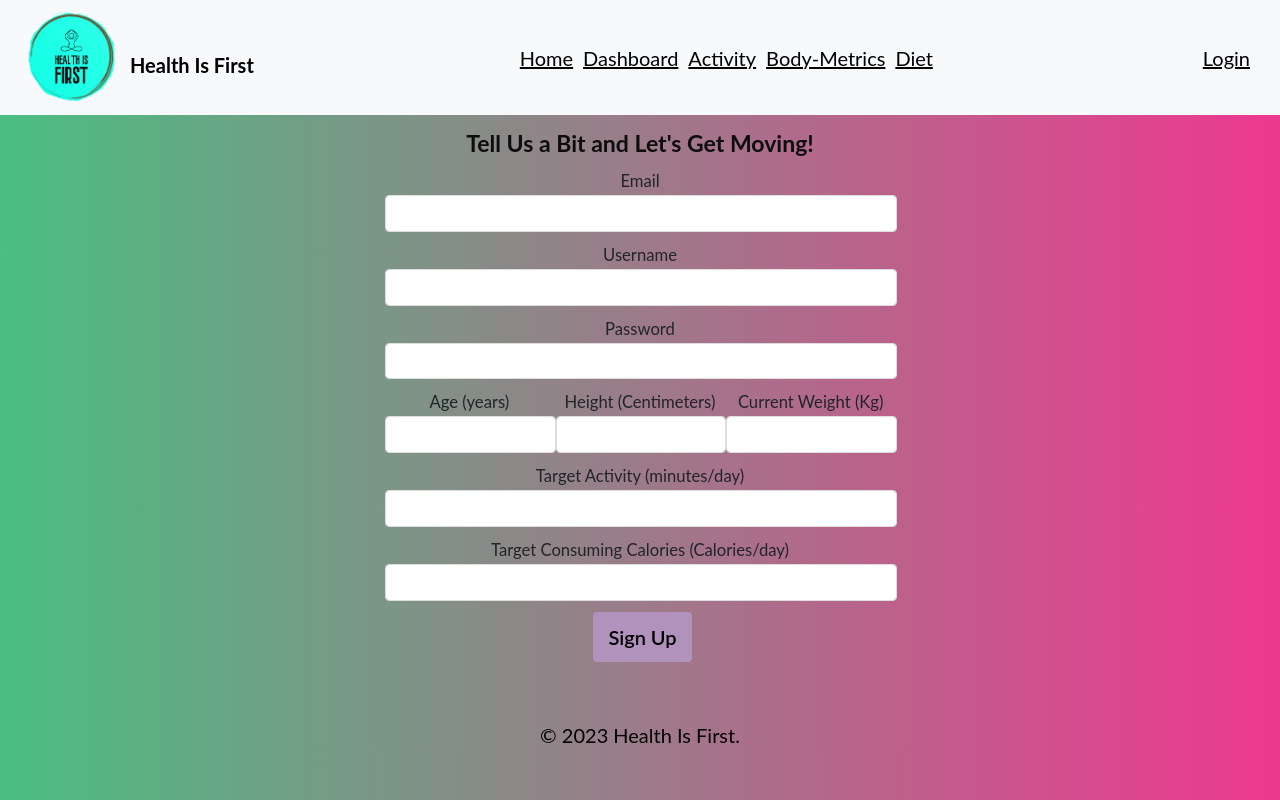
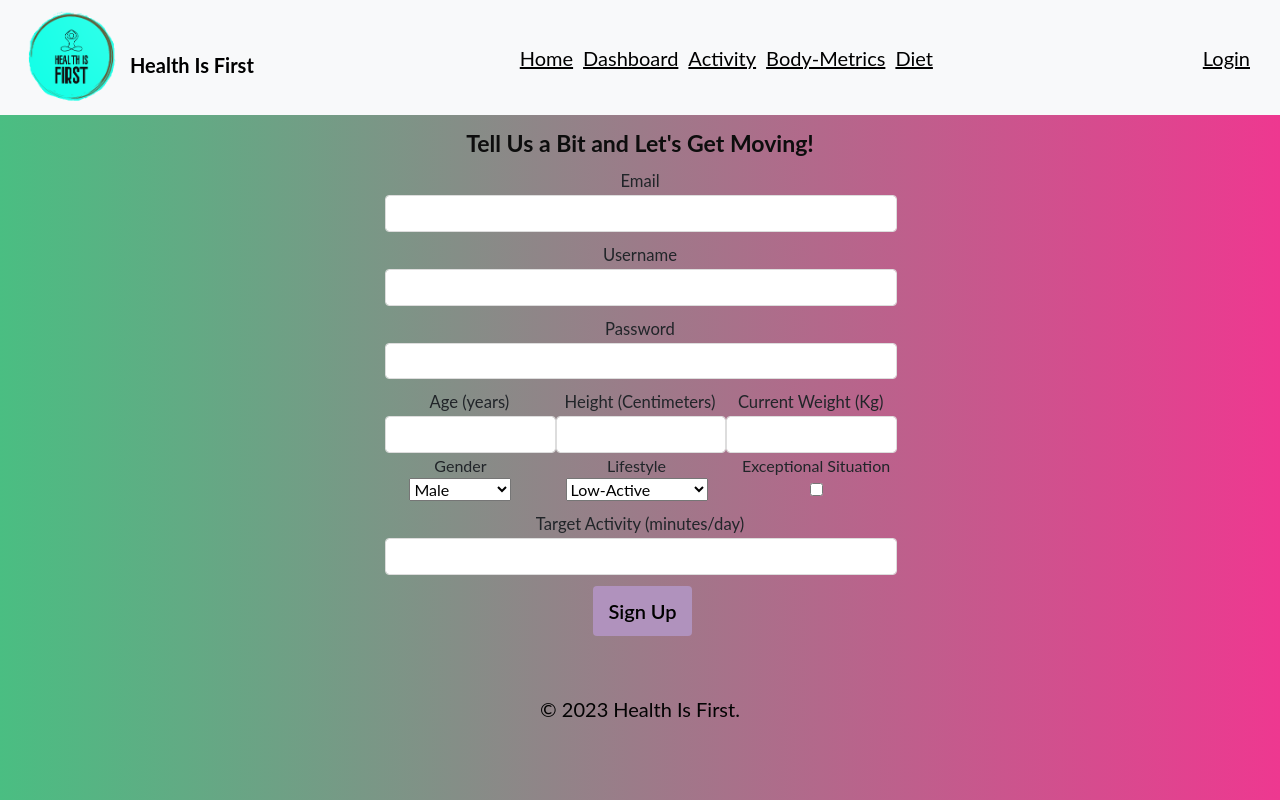
Before and after one commit to SaraArzideh/Health_Is_First, a React (Create React App) app in the folder frontend/: page /signup in a window 1280 px wide. Built offline with nearby package versions, Linux system fonts and the light colour scheme.

Commit message:
register form updated

```diff
--- a/frontend/src/App.css
+++ b/frontend/src/App.css
@@ -279,7 +279,7 @@ background-color: #bae5ed;
     transform: scale(0.9);
   }
   100% {
-    left: 80%;
+    left: 75%;
     top: 40%;
     transform: scale(1.2);
   }
@@ -300,7 +300,7 @@ background-color: #bae5ed;
   position: absolute;
   top: 0 ;
   left:0;
-  animation:  throwBall 2s cubic-bezier(.17,.67,.83,.67) forwards;
+  animation:  throwBall 1.5s cubic-bezier(.37,.67,.63,.67) forwards;
 }
 .activity-tracker-message p {
   font-family: Lato;
--- a/frontend/src/components/LoginPage.js
+++ b/frontend/src/components/LoginPage.js
@@ -117,6 +117,30 @@ const LoginPage = (props) => {
 									onChange={onChange}
 									value={state.currentWeight} />
 							</div>
+							</div>
+
+						<div className="form-row">
+
+							<div className="form-group">
+								<label htmlFor="gender">Gender</label>
+								<select id="gender" name="gender" onChange={onChange}>
+									<option value="male">Male</option>
+									<option value="female">Female</option>
+									<option value="nonbinary">Non-binary</option>
+								</select>
+								</div>
+								<div className="form-group">
+								<label htmlFor="lifestyle">Lifestyle</label>
+								<select id="lifestyle" name="lifestyle" onChange={onChange}>
+									<option value="low-active">Low-Active</option>
+									<option value="moderate-active">Moderate-Active</option>
+									<option value="active">Active</option>
+								</select>
+								</div>
+								<div className="form-group">
+								<label htmlFor="exceptional">Exceptional Situation</label>
+								<input type="checkbox" id="exceptional" name="exceptional" onChange={onChange} />
+								</div>
 						</div>
 						<div className="form-group">
 							<label htmlFor="targetActivity" className="form-label">Target Activity (minutes/day)</label>
@@ -127,15 +151,7 @@ const LoginPage = (props) => {
 								onChange={onChange}
 								value={state.activityGoal} />
 						</div>
-						<div className="form-group">
-							<label htmlFor="targetCalories" className="form-label">Target Consuming Calories (Calories/day)</label>
-							<input type="text"
-								id="dietGoal"
-								name="dietGoal"
-								className="form-control"
-								onChange={onChange}
-								value={state.dietGoal} />
-						</div>
+
                     </div>
                 )}
 				<div>
--- a/frontend/src/components/NutritionTracker.js
+++ b/frontend/src/components/NutritionTracker.js
@@ -1,10 +1,94 @@
-import React from 'react';
-import {useSelector} from 'react-redux';
+import React, {useState, useEffect} from 'react';
+import {useSelector, useDispatch} from 'react-redux';
+import { setUserDietGoal } from '../actions/authActions';
 import * as d3 from 'd3';
 import { Link } from 'react-router-dom';
 
 function NutritionTracker() {
-  const dietGoal= useSelector(state=>state.auth.user.dietGoal);
+
+  // State for form inputs
+  const [gender, setGender] = useState('');
+  const [activityLevel, setActivityLevel] = useState('');
+  const [exceptionalSituation, setExceptionalSituation] = useState(false);
+  const [todaysCalories, setTodaysCalories] = useState(0);
+  const [dietGoal, setDietGoal] = useState(null);
+
+  // from Redux store
+  const age = useSelector(state => state.auth.user?.age);
+  const dispatch= useDispatch();
+
+    // Conditional rendering & calculating
+    const calculateDietGoal = () => {
+      if (exceptionalSituation) {
+        alert("The Health is First, could not recommend nutrition in exceptional situations. It would be better to consult with a professional!");
+        return;
+      }
+      let calculatedDietGoal = 0;
+
+  // Female user diet goal calculation
+  if (gender === 'female') {
+    switch (activityLevel) {
+      case 'low-activity':
+        if (age >= 14 && age <= 18) calculatedDietGoal = 1800;
+        else if (age >= 19 && age <= 30) calculatedDietGoal = 1900; // Average between 1800 and 2000
+        else if (age >= 31 && age <= 50) calculatedDietGoal = 1800;
+        else if (age > 51) calculatedDietGoal = 1600;
+        break;
+      case 'moderate-activity':
+        if (age >= 14 && age <= 18) calculatedDietGoal = 2000;
+        else if (age >= 19 && age <= 30) calculatedDietGoal = 2100; // Average between 2000 and 2200
+        else if (age >= 31 && age <= 50) calculatedDietGoal = 2000;
+        else if (age > 51) calculatedDietGoal = 1800;
+        break;
+      case 'active':
+        if (age >= 14 && age <= 18) calculatedDietGoal = 2400;
+        else if (age >= 19 && age <= 30) calculatedDietGoal = 2400;
+        else if (age >= 31 && age <= 50) calculatedDietGoal = 2200;
+        else if (age > 51) calculatedDietGoal = 2200;
+        break;
+      default:
+        alert("You didn't define your life style!");
+        break;
+    }
+  }
+
+  // Male user diet goal calculation
+  if (gender === 'male') {
+    switch (activityLevel) {
+      case 'low-activity':
+        if (age >= 14 && age <= 18) calculatedDietGoal = 2200; // Average between 2000 and 2400
+        else if (age >= 19 && age <= 30) calculatedDietGoal = 2500; // Average between 2400 and 2600
+        else if (age >= 31 && age <= 50) calculatedDietGoal = 2300; // Average between 2200 and 2400
+        else if (age > 51) calculatedDietGoal = 2100; // Average between 2000 and 2200
+        break;
+      case 'moderate-activity':
+        if (age >= 14 && age <= 18) calculatedDietGoal = 2600; // Average between 2400 and 2800
+        else if (age >= 19 && age <= 30) calculatedDietGoal = 2700; // Average between 2600 and 2800
+        else if (age >= 31 && age <= 50) calculatedDietGoal = 2500; // Average between 2400 and 2600
+        else if (age > 51) calculatedDietGoal = 2300; // Average between 2200 and 2400
+        break;
+      case 'active':
+        if (age >= 14 && age <= 18) calculatedDietGoal = 3000; // Average between 2800 and 3200
+        else if (age >= 19 && age <= 30) calculatedDietGoal = 3000;
+        else if (age >= 31 && age <= 50) calculatedDietGoal = 2900; // Average between 2800 and 3000
+        else if (age > 51) calculatedDietGoal = 2600; // Average between 2400 and 2800
+        break;
+      default:
+        alert("You didn't define your life style!");
+        break;
+    }
+  }
+
+  // update the state
+  setDietGoal(calculatedDietGoal);
+};
+
+
+
+
+
+
+
   return (
     <div className="diet-page">
       <h1>What You Eat Matters, Let's Track It!</h1>
```
